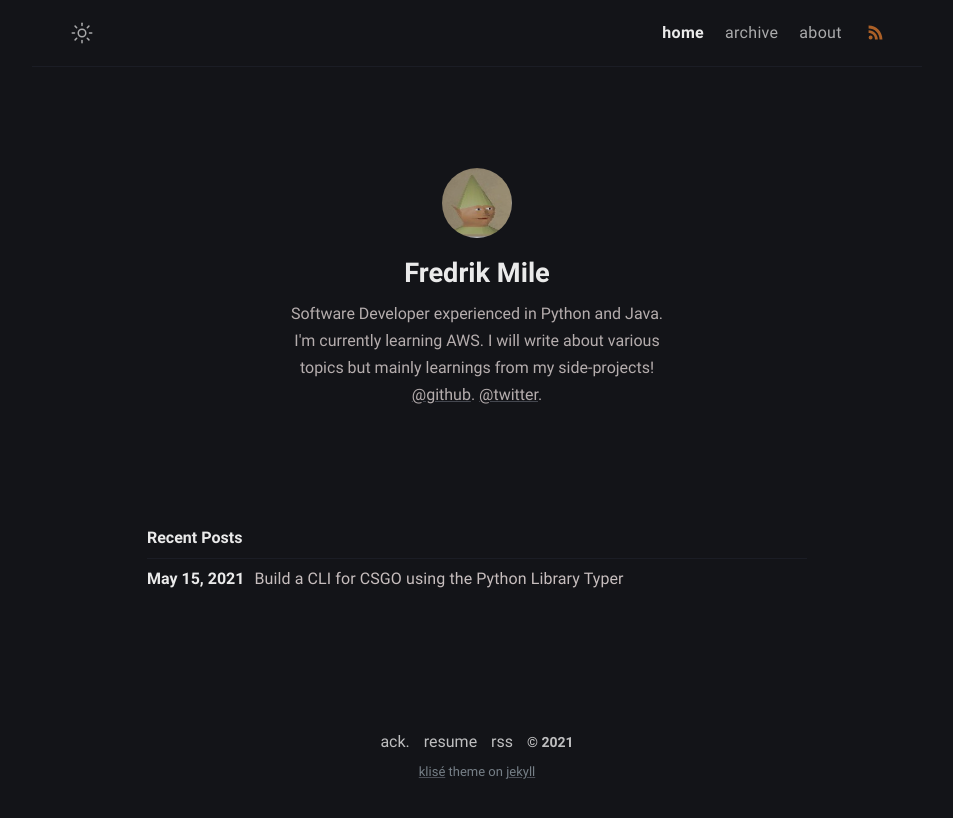
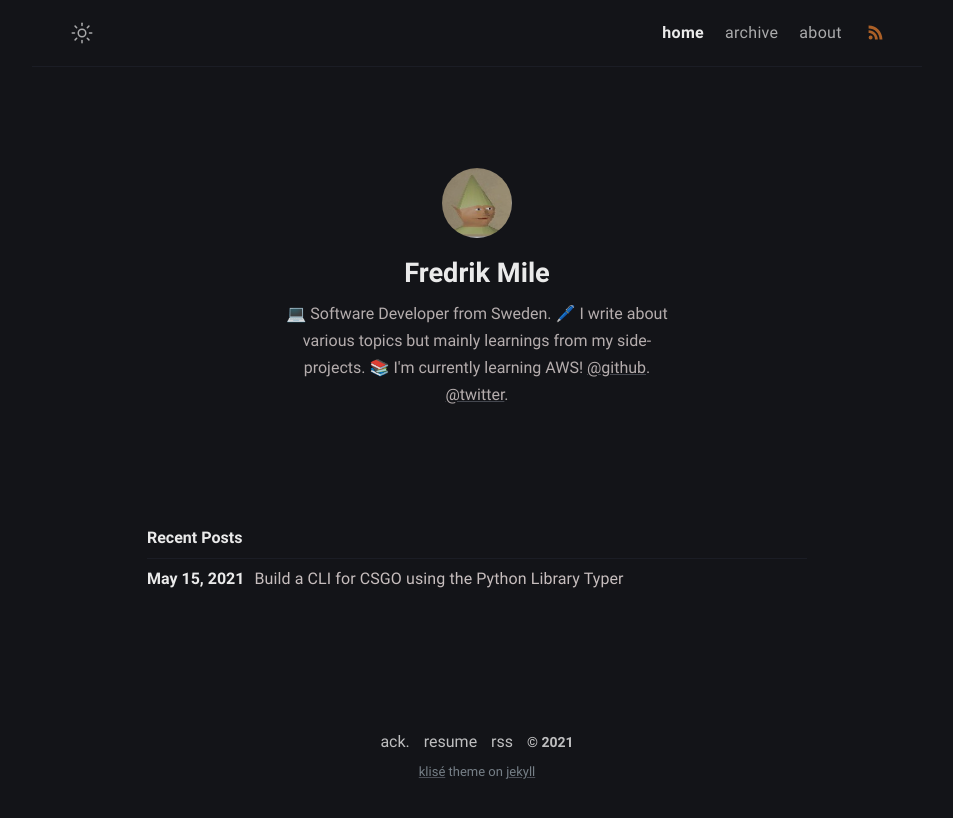
Before and after one commit to mile95/old-blog, a Jekyll site: the page built from index.md, in a window 1280 px wide. Shown: the top 818 px of the page, without its empty margins (163-1116 px from the left). Built offline with Jekyll 4.4.1, drawn with Linux system fonts in a browser that asks for light colours.

Commit message:
Updated _config again

```diff
--- a/_config.yml
+++ b/_config.yml
@@ -14,12 +14,14 @@ mode: dark # default theme "dark" | "light"
 author:
   name: Fredrik Mile # author name
   bio: >- # tell to the world
-    Software Developer experienced in Python and Java. I'm currently learning AWS. I will write about various topics but mainly learnings from my side-projects!
+    💻 Software Developer from Sweden.
+    🖊️ I write about various topics but mainly learnings from my side-projects.
+    📚 I'm currently learning AWS!
     <a href="https://github.com/mile95" target="_blank" rel="noopener">@github</a>.
-    <a href="https://twitter.com/fredrikmile" target="_blank" rel="noopener">@twitter</a>.
+    <a href="https://twitter.com/milefredrik" target="_blank" rel="noopener">@twitter</a>.
   username: mile95 # general username
   github: mile95 # github username
-  twitter: fredrikmile # twitter username
+  twitter: milefredrik # twitter username
   facebook: facebook_username # facebook username
   email: fredrik.mile[at]gmail.com # email adress
   avatar: /assets/img/1cc.png # change with your own avatar
```
